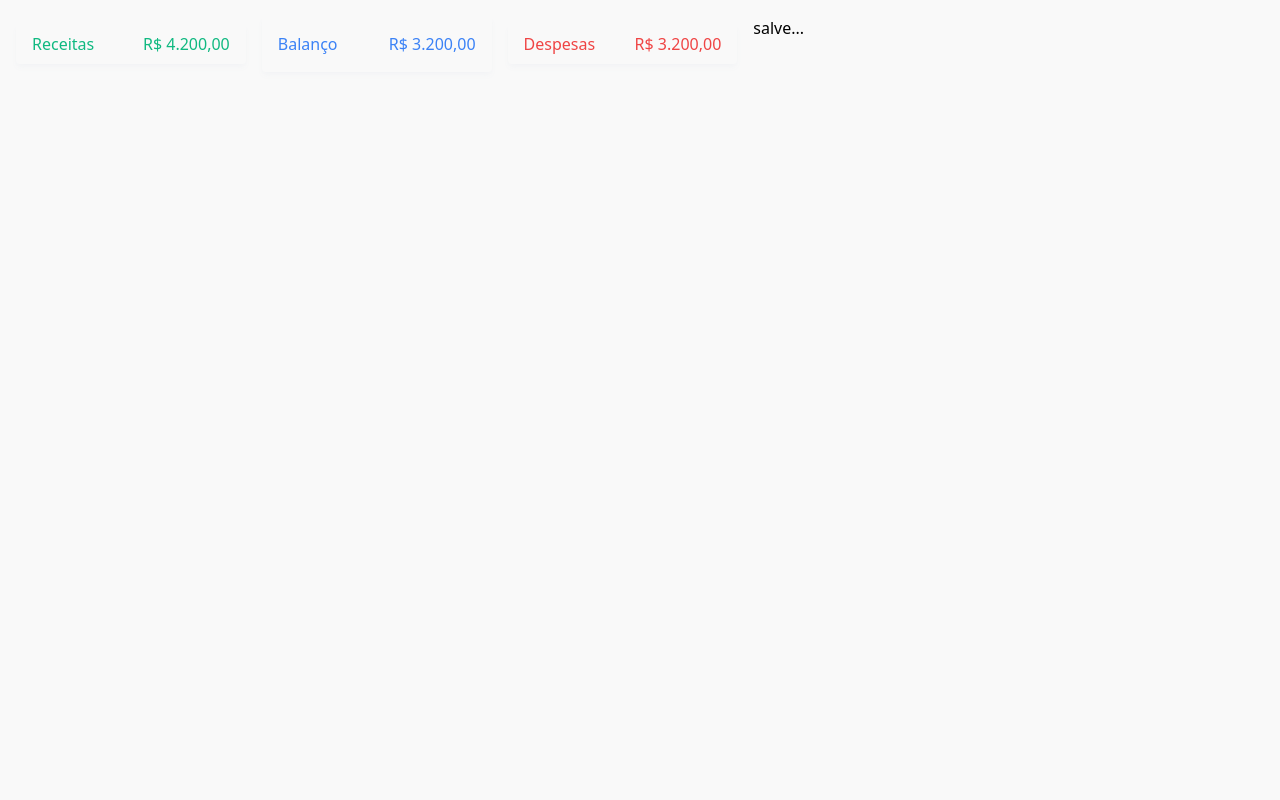
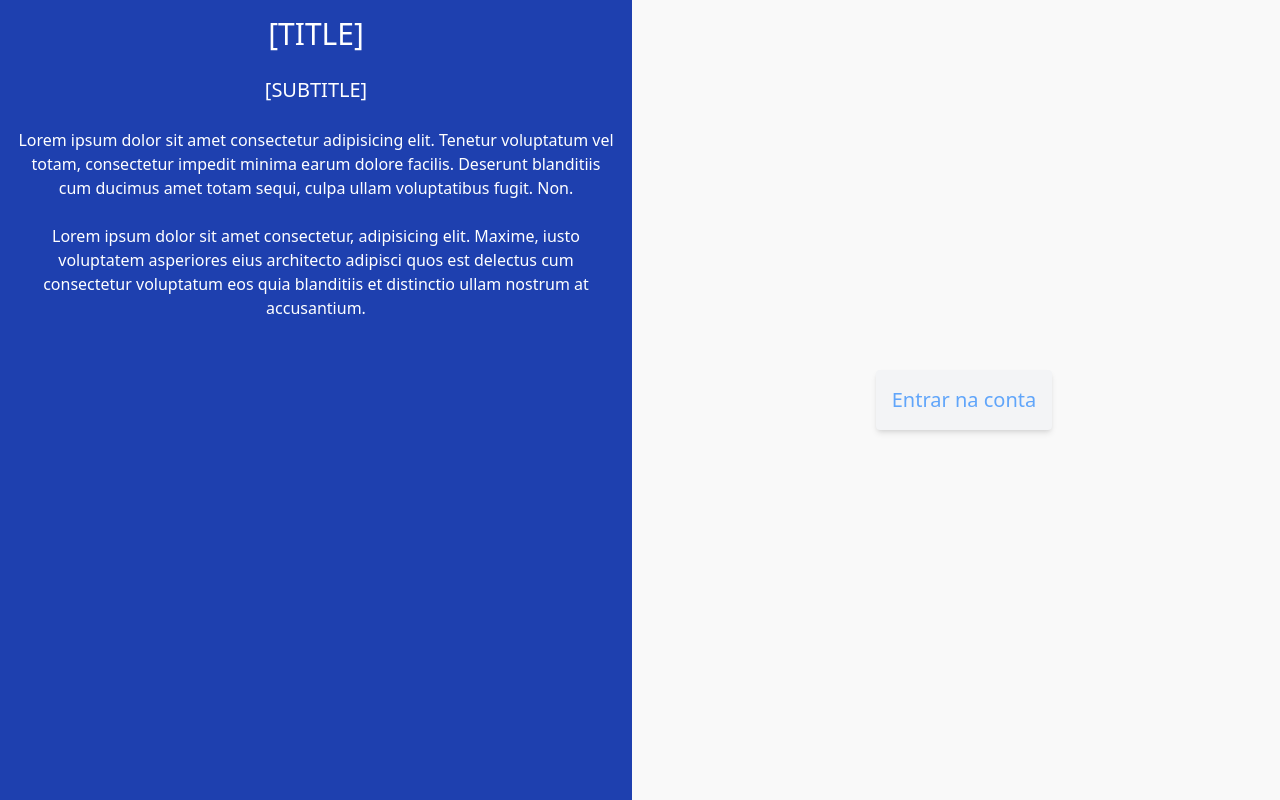
Before and after one commit to josecarlosmonteiro/facileasy-finplan-web, a Next.js app: page / in a window 1280 px wide. Built offline with nearby package versions, Linux system fonts and the light colour scheme.

Commit message:
feat: implementar página de login + página dashboard (sem dados).

```diff
--- /dev/null
+++ b/src/app/(logged)/inicio/page.tsx
@@ -0,0 +1,7 @@
+export default function HomePage() {
+  return (
+    <main className="m-4">
+      dashboard...
+    </main>
+  )
+}
--- a/src/app/page.tsx
+++ b/src/app/page.tsx
@@ -1,37 +1,31 @@
+import Link from "next/link";
+
 function currency(value: string | number) {
   return Number(value).toLocaleString('pt-br', { style: 'currency', currency: 'BRL' });
 }
 
 export default function Home() {
   return (
-    <main>
-      <div className="p-4">
-        <div className="grid grid-cols-12 gap-4">
-          <div className="col-span-7">
-            <div className="flex justify-center items-center gap-4">
-              <div className="w-full h-full p-4 py-2 rounded shadow-md shadow-gray-100">
-                <div className="flex justify-between align-items text-emerald-500">
-                  <h2>Receitas</h2>
-                  <div>{currency(4200)}</div>
-                </div>
-              </div>
-              <div className="w-full h-full p-4 rounded shadow-md shadow-gray-100">
-                <div className="flex justify-between align-items text-blue-500">
-                  <h2>Balanço</h2>
-                  <div>{currency(3200)}</div>
-                </div>
-              </div>
-              <div className="w-full h-full p-4 py-2 rounded shadow-md shadow-gray-100">
-                <div className="flex justify-between align-items text-red-500">
-                  <h2>Despesas</h2>
-                  <div>{currency(3200)}</div>
-                </div>
-              </div>
-            </div>
-          </div>
-          <div className="col-span-2">
-            salve...
-          </div>
+    <main className="h-screen grid grid-cols-2 gap-4 items-center">
+      <div className="h-full text-center p-4 bg-blue-800 text-white">
+        <h1 className="text-3xl">[TITLE]</h1>
+        <br />
+        <h2 className="text-xl">[SUBTITLE]</h2>
+        <br />
+
+        <p>
+          Lorem ipsum dolor sit amet consectetur adipisicing elit. Tenetur voluptatum vel totam, consectetur impedit minima earum dolore facilis. Deserunt blanditiis cum ducimus amet totam sequi, culpa ullam voluptatibus fugit. Non.
+        </p>
+        <br />
+
+        <p>
+          Lorem ipsum dolor sit amet consectetur, adipisicing elit. Maxime, iusto voluptatem asperiores eius architecto adipisci quos est delectus cum consectetur voluptatum eos quia blanditiis et distinctio ullam nostrum at accusantium.
+        </p>
+      </div>
+
+      <div className="h-full flex items-center justify-center">
+        <div className="p-4 rounded shadow-md bg-gray-100">
+          <Link href={'/inicio'} className="text-xl text-blue-400">Entrar na conta</Link>
         </div>
       </div>
     </main>
```
